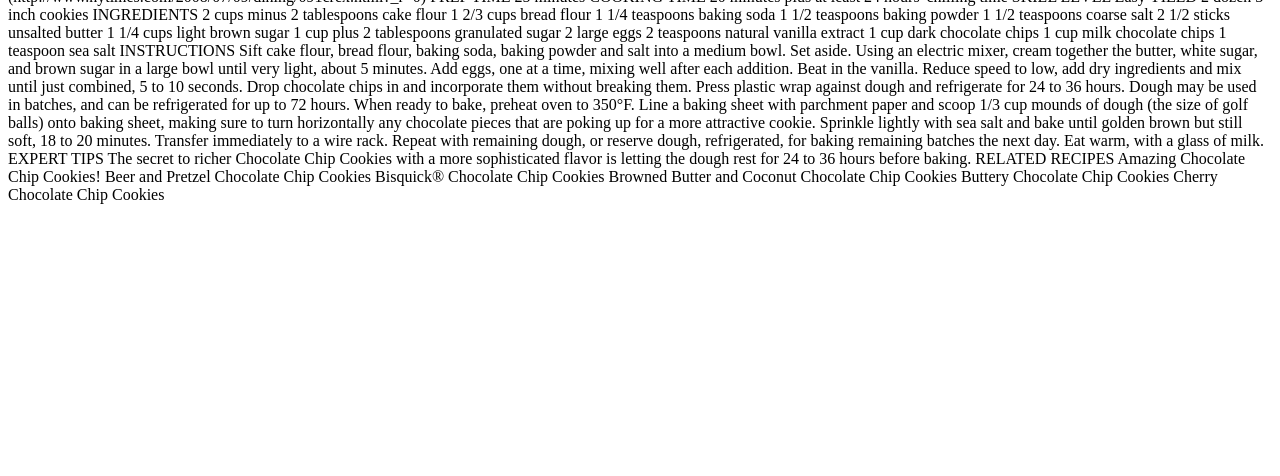
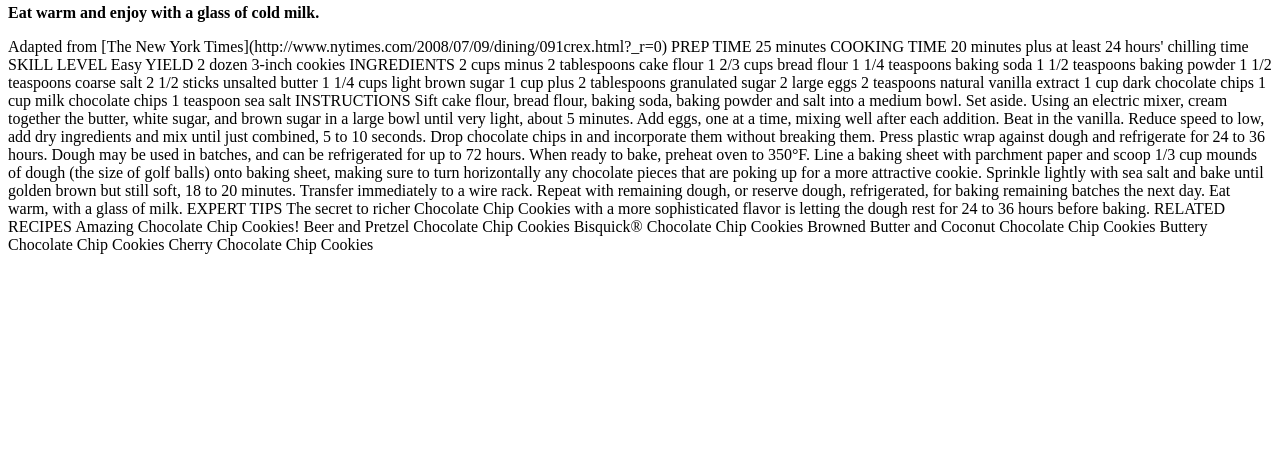
Before and after one commit to AashwitaYadav/ubiquitous-memory, a plain HTML site: page Exercises/CookieRecipe/index.html in a window 1280 px wide. Shown: the part 324-800 px from the top of the page. Drawn offline with Linux system fonts and the light colour scheme.

Commit message:
Cookie Recipe

```diff
--- a/Exercises/CookieRecipe/index.html
+++ b/Exercises/CookieRecipe/index.html
@@ -10,10 +10,8 @@
     Best Chocolate Chip Cookies
 <img src="https://github.com/celestelayne/bug-free-meme/blob/main/exercises/starter_code_lesson_1/cookie_recipe/cookies.jpg"
 	alt="cookies.jpg">
-
-	Eat warm and enjoy with a glass of cold milk.
-
-	Adapted from [The New York Times](http://www.nytimes.com/2008/07/09/dining/091crex.html?_r=0)
+<p><Strong>Eat warm and enjoy with a glass of cold milk.</Strong></p>
+Adapted from [The New York Times](http://www.nytimes.com/2008/07/09/dining/091crex.html?_r=0)
 
 	PREP TIME
 	25 minutes
```
